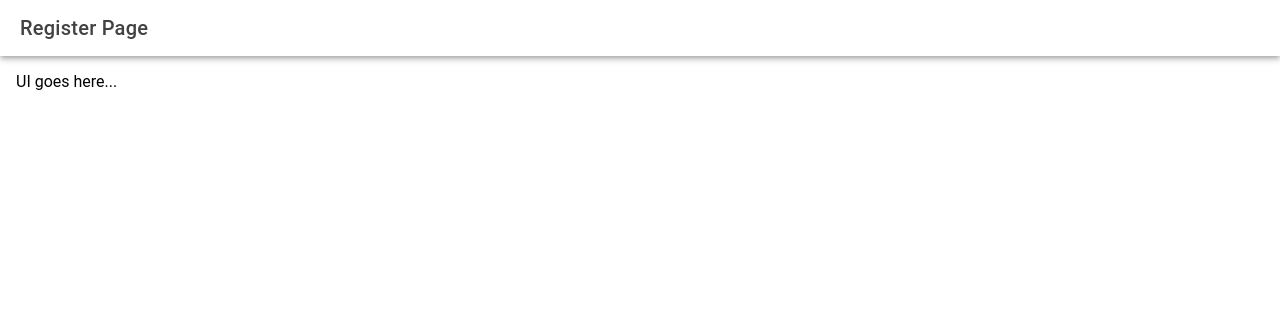
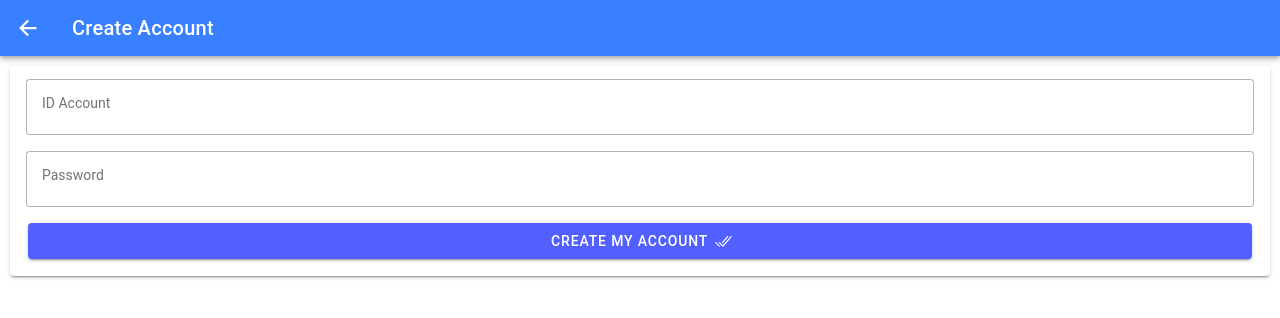
Before and after one commit to VinaRiqqaK07/bk-app-sisfor, a React (Vite) app: page /register in a window 1280 px wide. Shown: the top 318 px of the page. Built offline with nearby package versions, Linux system fonts and the light colour scheme.

Commit message:
Update Register

```diff
--- a/src/App.tsx
+++ b/src/App.tsx
@@ -48,7 +48,9 @@ const App: React.FC = () => (
         <Route exact path="/home">
           <Home />
         </Route>
-
+       <Route exact path="/">
+        <Redirect to="/login"/>
+       </Route>
       </IonRouterOutlet>
     </IonReactRouter>
   </IonApp>
--- a/src/pages/Register.tsx
+++ b/src/pages/Register.tsx
@@ -1,19 +1,44 @@
-import { IonContent, IonHeader, IonPage, IonTitle, IonToolbar } from '@ionic/react';
+import { IonBackButton, IonButton, IonButtons, IonCard, IonCardContent, IonContent, IonFooter, IonHeader, IonIcon, IonInput, IonPage, IonTitle, IonToolbar, useIonRouter } from '@ionic/react';
+import { checkmarkDoneOutline, logInOutline, personCircleOutline } from 'ionicons/icons';
 import React from 'react';
 
 const Register: React.FC = () => {
-
+    const router = useIonRouter ();
+    const doRegister = (event: any) => {
+        event.preventDefault();
+        console.log('doRegister');
+        router.goBack();
+    };
     return (
         <IonPage>
-            <IonHeader>
-                <IonToolbar>
-                    <IonTitle>Register Page</IonTitle>
-                </IonToolbar>
-            </IonHeader>
-            <IonContent className="ion-padding">
-                UI goes here...
-            </IonContent>
-        </IonPage>
+        <IonHeader>
+            <IonToolbar color={'primary'}>
+                <IonButtons slot="start">
+                    <IonBackButton defaultHref='/'/>
+                   </IonButtons>
+                <IonTitle>
+                    Create Account
+                </IonTitle>
+            </IonToolbar>
+        </IonHeader>
+        <IonContent scrollY={true}>
+            <IonCard>
+                <IonCardContent>
+                    <form onSubmit={doRegister}>
+                        <IonInput fill='outline' labelPlacement='floating' label="ID Account" type='text' placeholder='D1212110XX'></IonInput>
+                        <IonInput fill='outline' labelPlacement='floating' label='Password' type='password' className='ion-margin-top'></IonInput>
+                        <IonButton type='submit' color={'secondary'} expand='block' className='ion-margin-top' >
+                            Create My Account
+                            <IonIcon icon={checkmarkDoneOutline} slot='end'></IonIcon>
+                        </IonButton>
+                    </form>
+                </IonCardContent>
+            </IonCard>
+        </IonContent>
+        <IonFooter>
+
+        </IonFooter>
+    </IonPage>
     );
 };
 
```
